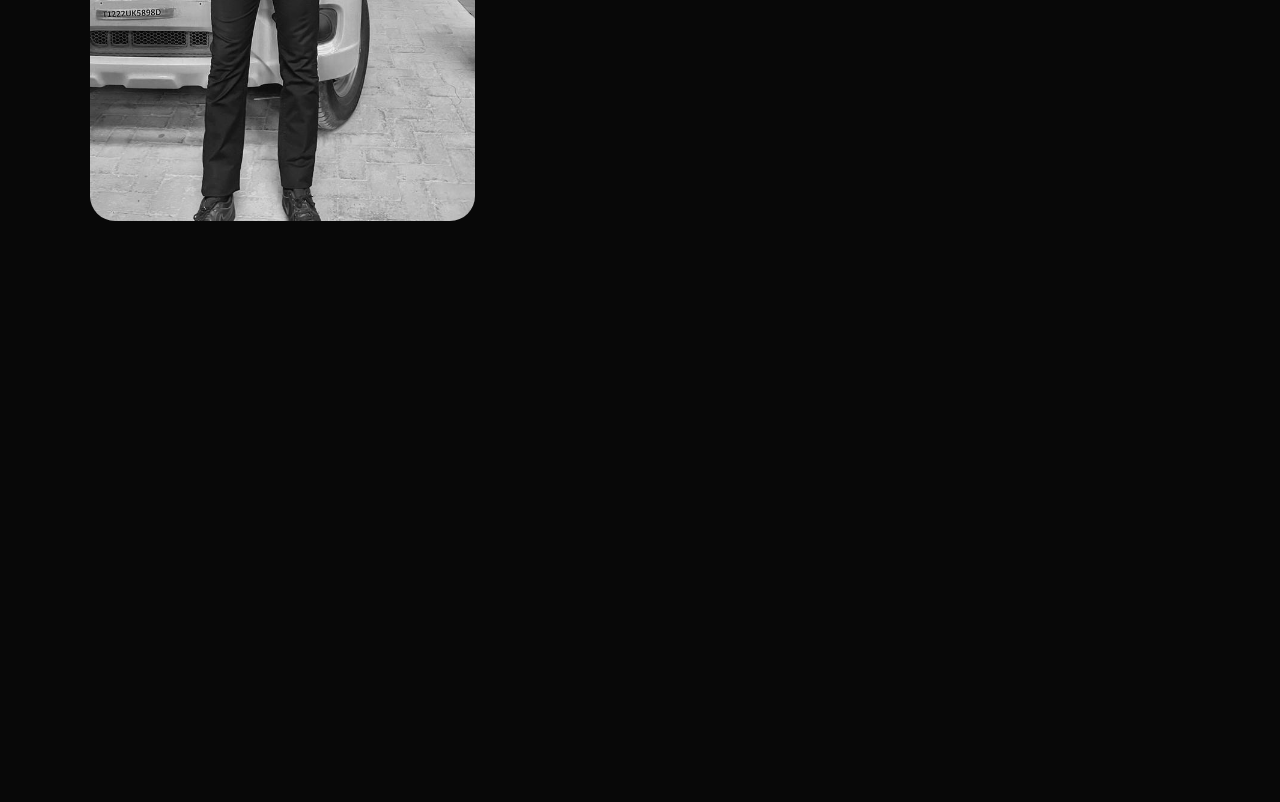
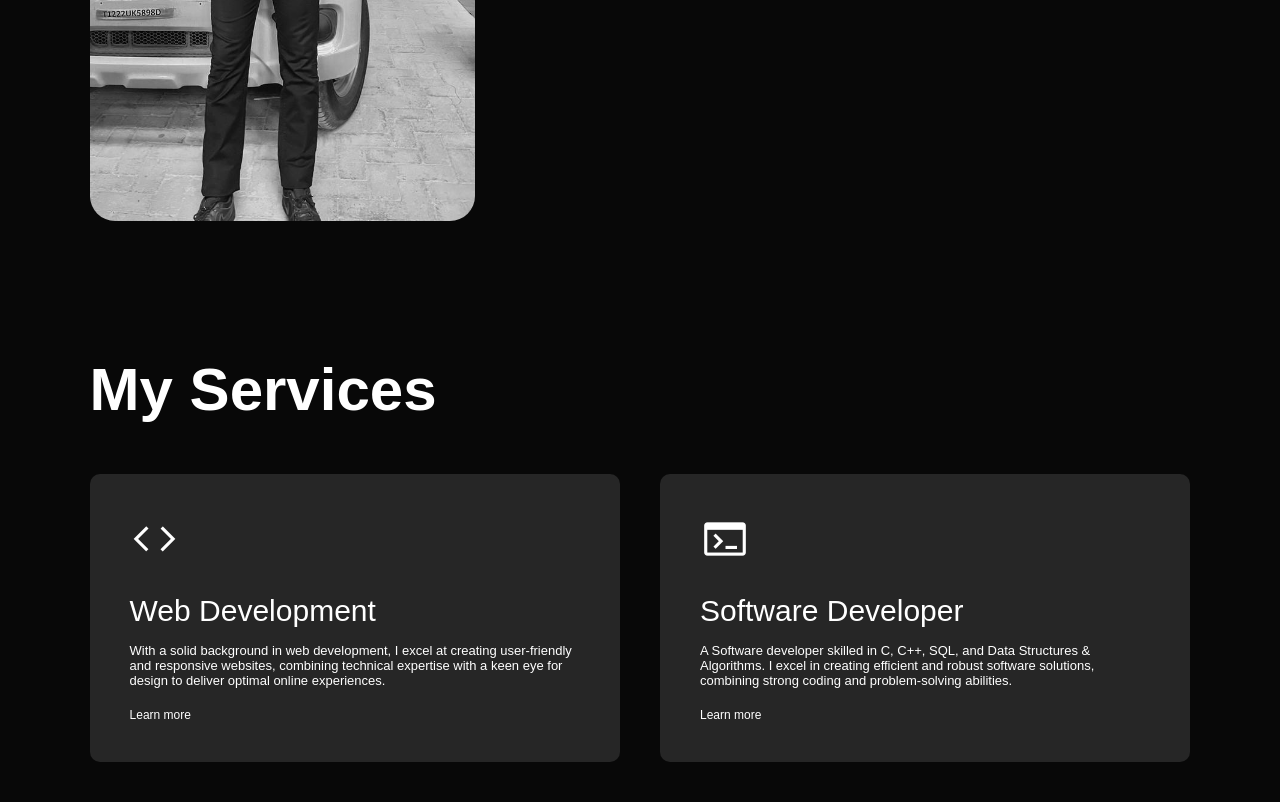
Before and after one commit to suchetsingh/My_Portfolio, a plain HTML site: page index.html in a window 1280 px wide. Shown: the part 1283-2085 px from the top of the page. Before the commit the page ends 1598 px from the top, so only its background shows below. Drawn offline with nearby package versions, Linux system fonts and the light colour scheme.

Commit message:
more work

```diff
--- a/index.html
+++ b/index.html
@@ -2,7 +2,8 @@
 <html lang="en">
   <head>
     <title>Portfolio</title>
-    <link rel="stylesheet" href="style.css">
+    <link rel="stylesheet" href="style.css" />
+    <link rel="stylesheet" href="https://fonts.googleapis.com/css2?family=Material+Symbols+Outlined:opsz,wght,FILL,GRAD@20..48,100..700,0..1,-50..200" />
   </head>
   <body>
     <div id="header">
@@ -29,52 +30,95 @@
       <div class="container">
         <div class="row">
           <div class="about-co1-1">
-                    <img src="images/user.jpg">
+            <img src="images/user.jpg" />
           </div>
           <div class="about-co1-2">
             <h1 class="sub-title">About Me</h1>
-                    <p>Hello, I'm Suchet Singh, a BE student in ECE at Thapar Institute of Engineering and Technology. Passionate about software development, I'm proficient in C, C++, JavaScript, SQL, HTML, Bootstrap, CSS, and React. Eager to leverage these skills for innovative projects and continuous growth in the dynamic realm of technology. </p>
+            <p>
+              Hello, I'm Suchet Singh, a BE student in ECE at Thapar Institute
+              of Engineering and Technology. Passionate about software
+              development, I'm proficient in C, C++, JavaScript, SQL, HTML,
+              Bootstrap, CSS, and React. Eager to leverage these skills for
+              innovative projects and continuous growth in the dynamic realm of
+              technology.
+            </p>
 
             <div class="tab-titles">
-                        <p class="tab-links active-link" onclick="opentab('skills')">Skills</p>
-                        <p class="tab-links"onclick="opentab('experience')" >Experience</p>
+              <p class="tab-links active-link" onclick="opentab('skills')">
+                Skills
+              </p>
+              <p class="tab-links" onclick="opentab('experience')">
+                Experience
+              </p>
               <p class="tab-links" onclick="opentab('education')">Education</p>
             </div>
             <div class="tab-contents active-tab" id="skills">
               <ul>
-                            <li><span>UI/UX</span><br>Designing Web interfaces</li>
-                            <li><span>Web Development</span><br>Web app Development</li>
+                <li><span>UI/UX</span><br />Designing Web interfaces</li>
+                <li><span>Web Development</span><br />Web app Development</li>
               </ul>
             </div>
             <div class="tab-contents" id="experience">
               <ul>
-                            <li><span>2022-2023</span><br>Partigya Abhyan NGO</li>
+                <li><span>2022-2023</span><br />Partigya Abhyan NGO</li>
               </ul>
             </div>
             <div class="tab-contents" id="education">
               <ul>
-                            <li><span>2020</span><br>High School from S.T Kabir Public School</li>
-                            <li><span>2020-2024</span><br>BE from TIET Patiala</li>
+                <li>
+                  <span>2020</span><br />High School from S.T Kabir Public
+                  School
+                </li>
+                <li><span>2020-2024</span><br />BE from TIET Patiala</li>
               </ul>
             </div>
           </div>
         </div>
       </div>
     </div>
+
+    <!-- ------services---- -->
+    <div id="services">
+      <div class="container">
+        <h1 class="sub-title">My Services</h1>
+        <div class="services-list">
+          <div>
+            <span class="material-symbols-outlined">
+              code
+              </span>
+            <h2>Web Development</h2>
+            <p>
+              With a solid background in web development, I excel at creating user-friendly and responsive websites, combining technical expertise with a keen eye for design to deliver optimal online experiences.</p>
+            <a href="#">Learn more</a>
+          </div>
+          <div>
+            <span class="material-symbols-outlined">
+              terminal
+              </span>
+            <h2>Software Developer</h2>
+            <p>
+              A Software developer skilled in C, C++, SQL, and Data Structures & Algorithms. I excel in creating efficient and robust software solutions, combining strong coding and problem-solving abilities.</p>
+            <a href="#">Learn more</a>
+          </div>
+        </div>
+      </div>
+    </div>
+
+    <!-- -----------------Portfolio Section------- -->
+
     <script>
-        let tablinks=document.getElementsByClassName("tab-links");
-        let tabcontents=document.getElementsByClassName("tab-contents");
+      let tablinks = document.getElementsByClassName("tab-links");
+      let tabcontents = document.getElementsByClassName("tab-contents");
 
-        function opentab(tabname){
-            for(tablink of tablinks){
+      function opentab(tabname) {
+        for (tablink of tablinks) {
           tablink.classList.remove("active-link");
         }
-            for(tabcontent of tabcontents){
+        for (tabcontent of tabcontents) {
           tabcontent.classList.remove("active-tab");
         }
         event.currentTarget.classList.add("active-link");
         document.getElementById(tabname).classList.add("active-tab");
-
       }
     </script>
   </body>
--- a/style.css
+++ b/style.css
@@ -14,6 +14,7 @@ body{
     background-image: url(images/background.jpg);
     background-size: cover;
     background-position: center;
+    /* position: fixed; */
 }
 nav h1{
     font-size: 30px;
@@ -28,6 +29,7 @@ nav{
     justify-content: space-between;
     align-items: center;
     flex-wrap: wrap;
+    /* position: fixed; */
 }
 nav ul li{
     display: inline-block;
@@ -145,3 +147,47 @@ nav ul li a:hover::after{
 .tab-contents.active-tab{
     display: block;
 }
+
+
+/* ---------services------ */
+
+
+
+
+#services{
+    padding: 30px 0;
+}
+.services-list{
+    display: grid;
+    grid-template-columns: repeat(auto-fit,minmax(250px,1fr));
+    grid-gap: 40px;
+    margin-top:50px;
+}
+.services-list div{
+    background-color: #262626;
+    padding: 40px;
+    font-size: 13px;
+    font-weight: 400;
+    border-radius: 10px;
+    transition: background 0.5s,transform 0.5s;
+}
+.services-list div .material-symbols-outlined{
+    font-size: 50px;
+    margin-bottom: 30px;
+}
+.services-list div h2{
+    font-size: 30px;
+    font-weight: 500;
+    margin-bottom: 15px;
+}
+.services-list div a{
+    text-decoration: none;
+    color: #fff;
+    font-size: 12px;
+    margin-top: 20px;
+    display: inline-block;
+}
+.services-list div:hover{
+    background: #ff004f;
+    transform: translateY(-15px);
+}
```
Lines whose indentation alone changed are shown as unchanged.
